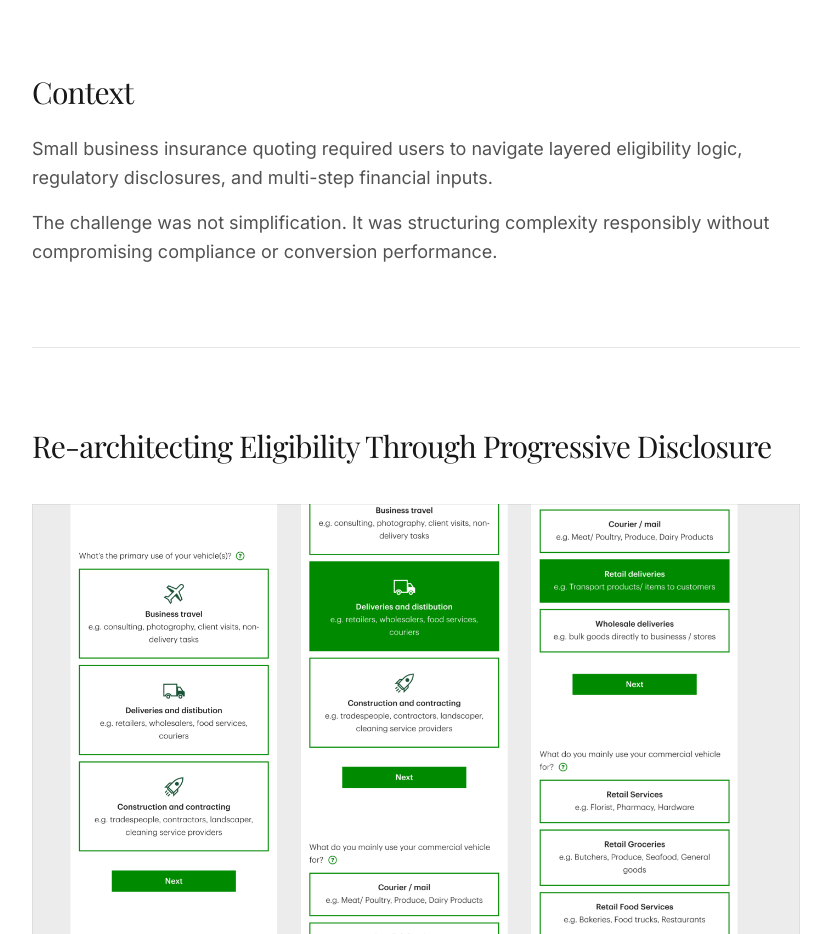
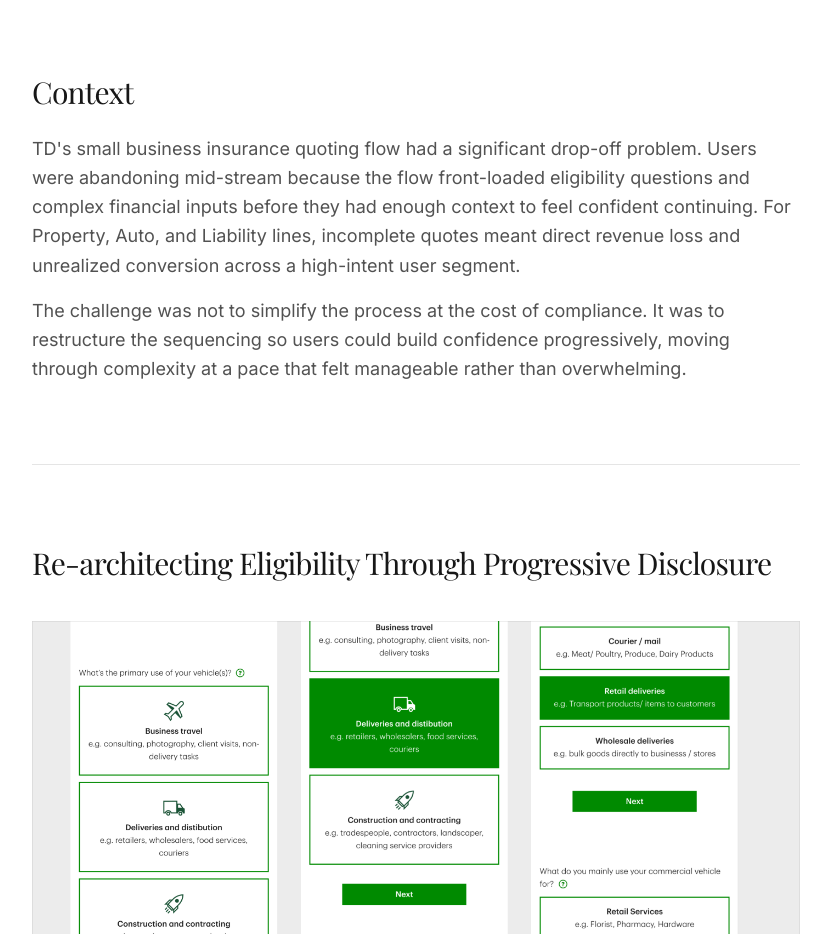
Before and after one commit to iremharnak/portfolio-2026, a Next.js app: page /work/td in a window 1280 px wide. Shown: the part 800-1734 px from the top of the page, without its empty margins (224-1055 px from the left). Built offline with nearby package versions, Linux system fonts and the light colour scheme; a web font is replaced by a local one.

Commit message:
copy change

```diff
--- a/src/app/work/td/page.tsx
+++ b/src/app/work/td/page.tsx
@@ -113,14 +113,19 @@
               Context
             </h2>
             <p className="mt-6 text-base leading-relaxed text-neutral-600 lg:text-lg">
-              Small business insurance quoting required users to navigate layered
-              eligibility logic, regulatory disclosures, and multi-step financial
-              inputs.
+              TD&apos;s small business insurance quoting flow had a significant
+              drop-off problem. Users were abandoning mid-stream because the
+              flow front-loaded eligibility questions and complex financial
+              inputs before they had enough context to feel confident
+              continuing. For Property, Auto, and Liability lines, incomplete
+              quotes meant direct revenue loss and unrealized conversion across
+              a high-intent user segment.
             </p>
             <p className="mt-4 text-base leading-relaxed text-neutral-600 lg:text-lg">
-              The challenge was not simplification. It was structuring complexity
-              responsibly without compromising compliance or conversion
-              performance.
+              The challenge was not to simplify the process at the cost of
+              compliance. It was to restructure the sequencing so users could
+              build confidence progressively, moving through complexity at a
+              pace that felt manageable rather than overwhelming.
             </p>
           </FadeIn>
         </section>
```
